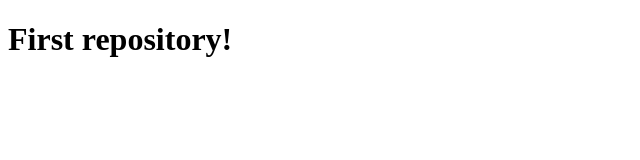
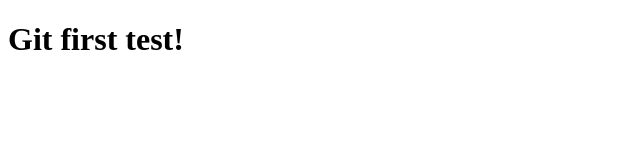
Before and after one commit to 365bv/laba-1, a plain HTML site: page index.html in a window 1280 px wide. Shown: the whole page, without its empty margins (0-640 px from the left). Drawn offline with Linux system fonts and the light colour scheme.

Commit message:
second commit

```diff
--- a/index.html
+++ b/index.html
@@ -7,6 +7,6 @@
     <title>Document</title>
 </head>
 <body>
-    <h1>First repository!</h1>
+    <h1>Git first test! </h1>
 </body>
 </html>
```
